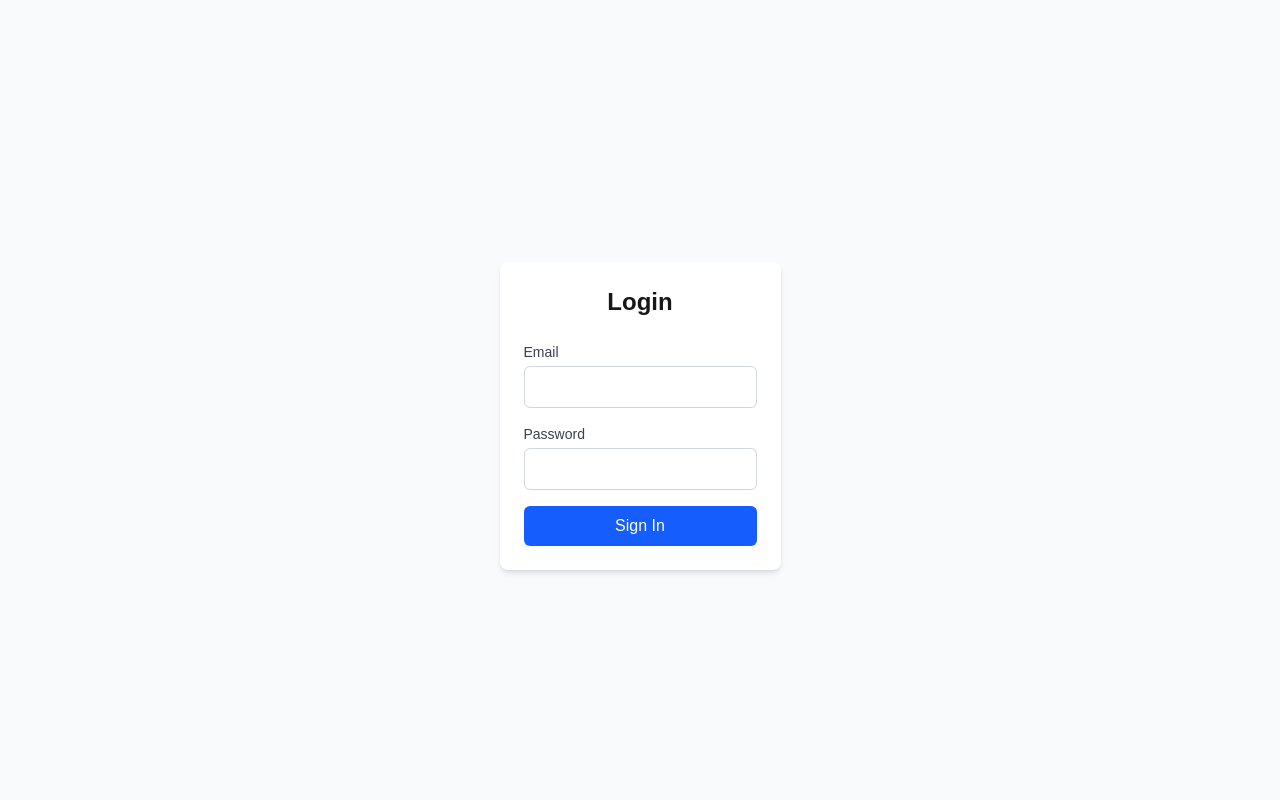
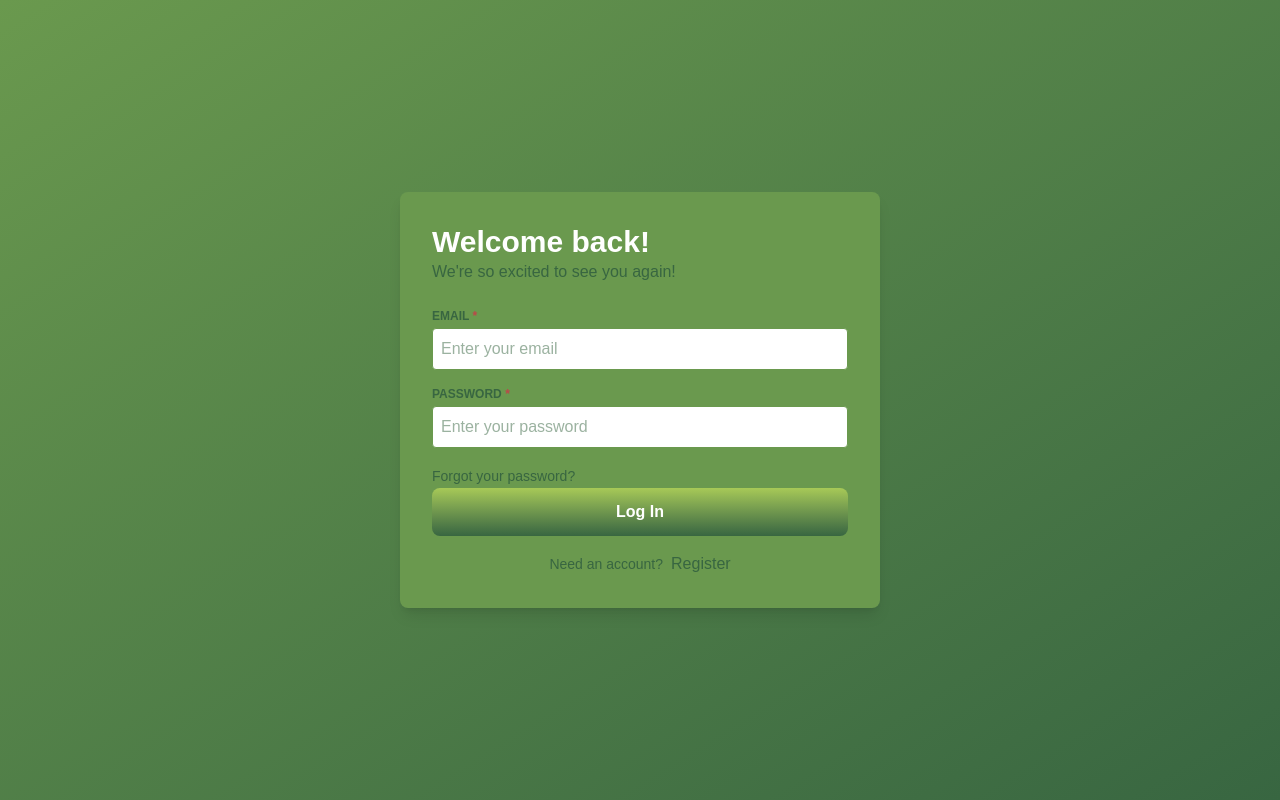
Before and after one commit to KhoaHuuDeang/MDHH, a Next.js app in the folder frontend/: page /auth/signin in a window 1280 px wide. Built offline with nearby package versions, Linux system fonts and the light colour scheme.

Commit message:
update frontend login UI

```diff
--- a/frontend/src/app/auth/signin/page.tsx
+++ b/frontend/src/app/auth/signin/page.tsx
@@ -2,7 +2,7 @@ import LoginForm from '@/components/forms/LoginForm'
 
 export default function SignInPage() {
   return (
-    <div className="min-h-screen bg-gray-50 flex items-center justify-center">
+    <div className="min-h-screen w-full bg-gradient-to-br from-[#6A994E] to-[#386641] flex items-center justify-center p-4">
       <LoginForm />
     </div>
   )
--- a/frontend/src/app/dashboard/page.tsx
+++ b/frontend/src/app/dashboard/page.tsx
@@ -27,7 +27,7 @@ export default function DashboardPage() {
       <div className="max-w-4xl mx-auto">
         <div className="bg-white rounded-lg shadow-md p-6">
           <div className="flex justify-between items-center mb-6">
-            <h1 className="text-3xl font-bold">Dashboard</h1>
+            <h1 className="text-3xl font-bold text-black">Profile</h1>
             <button
               onClick={() => signOut({ callbackUrl: '/auth/signin' })}
               className="bg-red-600 text-white px-4 py-2 rounded hover:bg-red-700"
@@ -39,8 +39,8 @@ export default function DashboardPage() {
           <div className="grid grid-cols-1 md:grid-cols-2 gap-6">
             {/* User Info Card */}
             <div className="bg-blue-50 p-4 rounded-lg">
-              <h3 className="text-lg font-semibold mb-3">User Information</h3>
-              <div className="space-y-2">
+              <h3 className="text-lg font-semibold mb-3 text-black">User Information</h3>
+              <div className="space-y-2 text-black">
                 <p><strong>ID:</strong> {session.user.id}</p>
                 <p><strong>Name:</strong> {session.user.name}</p>
                 <p><strong>Email:</strong> {session.user.email}</p>
@@ -59,8 +59,8 @@ export default function DashboardPage() {
 
             {/* Session Info Card */}
             <div className="bg-green-50 p-4 rounded-lg">
-              <h3 className="text-lg font-semibold mb-3">Session Details</h3>
-              <div className="space-y-2">
+              <h3 className="text-lg font-semibold mb-3 text-black">Session Details</h3>
+              <div className="space-y-2 text-black">
                 <p><strong>Access Token:</strong>
                   <span className="text-xs bg-gray-100 p-1 rounded ml-2">
                     {session.accessToken ? '✅ Present' : '❌ Missing'}
--- a/frontend/src/app/page.tsx
+++ b/frontend/src/app/page.tsx
@@ -4,7 +4,7 @@ import { useSession } from 'next-auth/react'
 import Link from 'next/link'
 
 export default function Home() {
-  const { data: session, status } = useSession()
+  const {data : session, status}= useSession()
 
   return (
     <div className="min-h-screen bg-gradient-to-br from-blue-50 to-indigo-100 flex items-center justify-center">
--- a/frontend/src/components/forms/LoginForm.tsx
+++ b/frontend/src/components/forms/LoginForm.tsx
@@ -1,84 +1,120 @@
-'use client'
-
-import { useState } from 'react'
-import { signIn, getSession } from 'next-auth/react'
-import { useRouter } from 'next/navigation'
+"use client"
+import Link from "next/link"
+import { useLoadingStore } from "@/store/loadingStore";
+import { useErrorStore } from "@/store/errorState";
+import React, { useState, } from "react";
+import { signIn } from "next-auth/react";
+import { useRouter } from "next/navigation";
 
 export default function LoginForm() {
-  const [email, setEmail] = useState('')
-  const [password, setPassword] = useState('')
-  const [loading, setLoading] = useState(false)
-  const [error, setError] = useState('')
-  const router = useRouter()
+  const [email, setEmail] = useState("");
+  const [password, setPassword] = useState("");
+  const { isLoading, setLoading, clearLoading } = useLoadingStore();
+  const { error, setError, clearError } = useErrorStore();
+  const router = useRouter();
 
   const handleSubmit = async (e: React.FormEvent) => {
-    e.preventDefault()
-    setLoading(true)
-    setError('')
-
+    e.preventDefault();
+    setLoading(true);
+    setError("");
     try {
-      const result = await signIn('credentials', {
+      const result = await signIn("credentials", {
         email,
         password,
         redirect: false,
-      })
+      });
 
       if (result?.error) {
-        setError('Invalid credentials')
+        setError(result.error);
       } else {
-        // Login success - redirect to dashboard
-        router.push('/dashboard')
+        clearError();
+        clearLoading();
+        router.push("/dashboard");
       }
-    } catch (err) {
-      setError('Login failed')
+    } catch (error) {
+      setError("An unexpected error occurred. Please try again later.");
     } finally {
-      setLoading(false)
+      setLoading(false);
     }
   }
-
   return (
-    <div className="max-w-md mx-auto mt-8 p-6 bg-white rounded-lg shadow-md">
-      <h2 className="text-2xl font-bold mb-6 text-center">Login</h2>
-
-      <form onSubmit={handleSubmit} className="space-y-4">
-        <div>
-          <label className="block text-sm font-medium text-gray-700">
-            Email
+    <form onSubmit={handleSubmit} className="bg-[#6A994E] p-8 rounded-lg shadow-lg w-120">
+      <div className="mb-6">
+        <h1 className="text-3xl font-semibold text-[#FFFFFF]">Welcome back!</h1>
+        <p className="text-[#386641]">We're so excited to see you again!</p>
+      </div>
+      <div className="mb-4">
+        <label className="block text-[#386641] font-bold uppercase mb-1 text-xs"
+          htmlFor="email">
+          Email  <span className="text-[#BC4749] ">*</span>
         </label>
         <input
-            type="email"
+          type="text"
           value={email}
           onChange={(e) => setEmail(e.target.value)}
-            className="mt-1 block w-full px-3 py-2 border border-gray-300 rounded-md focus:outline-none focus:ring-2 focus:ring-blue-500"
-            required
+          placeholder="Enter your email"
+          disabled={isLoading}
+          className="w-full p-2 bg-white text-[#386641] border border-[#6A994E] rounded focus:border-[#A7C957] focus:outline-none"
         />
       </div>
-
-        <div>
-          <label className="block text-sm font-medium text-gray-700">
-            Password
+      <div className="mb-4">
+        <label
+          className="block text-[#386641] font-bold uppercase mb-1 text-xs"
+          htmlFor="password" >
+          Password <span className="text-[#BC4749]">*</span>
         </label>
         <input
+          placeholder="Enter your password"
           type="password"
+          id="password"
           value={password}
           onChange={(e) => setPassword(e.target.value)}
-            className="mt-1 block w-full px-3 py-2 border border-gray-300 rounded-md focus:outline-none focus:ring-2 focus:ring-blue-500"
-            required
+          disabled={isLoading}
+          className="w-full p-2 bg-white text-[#386641] border border-[#6A994E] rounded focus:border-[#A7C957] focus:outline-none"
         />
       </div>
-
-        {error && (
-          <div className="text-red-600 text-sm">{error}</div>
-        )}
-
+      <Link href={"/auth/forgot-password"} className="text-[#386641] mb-4 hover:underline text-sm ">
+        Forgot your password?
+      </Link>
       <button
         type="submit"
-          disabled={loading}
-          className="w-full bg-blue-600 text-white py-2 px-4 rounded-md hover:bg-blue-700 disabled:opacity-50"
+        disabled={isLoading}
+        className={`w-full bg-gradient-to-t from-[#386641] to-[#A7C957] text-white py-3 rounded-lg font-semibold transition-all duration-300 ease-in-out hover:from-[#6A994E] hover:to-[#A7C957] hover:scale-105 hover:shadow-lg hover:text-[#386641] transform active:scale-95
+          ${isLoading ? 'bg-gray-400 cursor-not-allowed' : ' '}`}
       >
-          {loading ? 'Signing in...' : 'Sign In'}
+        {isLoading ? (
+          <span className="flex items-center justify-center">
+            <svg
+              className="animate-spin h-5 w-5 mr-2 text-white"
+              xmlns="http://www.w3.org/2000/svg"
+              fill="none"
+              viewBox="0 0 24 24"
+            >
+              <circle
+                className="opacity-25"
+                cx="12"
+                cy="12"
+                r="10"
+                stroke="currentColor"
+                strokeWidth="4"
+              ></circle>
+              <path
+                className="opacity-75"
+                fill="currentColor"
+                d="M4 12a8 8 0 018-8v8h8a8 8 0 01-8 8 8 8 0 01-8-8z"
+              ></path>
+            </svg>
+            Loading...
+          </span>
+        ) : ("Log In")}
       </button>
+      <div className="mt-4 text-center">
+        <span className="text-[#386641] text-sm">Need an account?</span>
+        <Link href="/auth/register" className="text-[#386641] ml-2 hover:underline">
+          Register
+        </Link>
+      </div>
     </form>
-    </div>
+
   )
 }
--- /dev/null
+++ b/frontend/src/store/errorState.ts
@@ -0,0 +1,11 @@
+import { create } from 'zustand';
+interface ErrorState {
+    error: string | null;
+    setError: (error: string | null) => void;
+    clearError: () => void;
+}
+    export const useErrorStore = create<ErrorState>((set) => ({
+        error: null,
+        setError: (error: string | null) => set({ error }),
+        clearError: () => set({ error: null })
+    }))
--- /dev/null
+++ b/frontend/src/store/loadingStore.ts
@@ -0,0 +1,13 @@
+import {create} from 'zustand';
+
+interface LoadingState {
+    isLoading: boolean;
+    setLoading: (loading: boolean) => void;
+    clearLoading: () => void;
+}
+
+export const useLoadingStore = create<LoadingState>((set)=> ({
+  isLoading : false,
+  setLoading: (loading: boolean) => set({ isLoading: loading }),
+  clearLoading: () => set({ isLoading: false })
+}));
```
Also changed, not shown: frontend/src/app/auth/register/page.tsx (added), frontend/src/components/forms/RegisterForm.ts (added), frontend/src/lib/auth.ts (line endings or trailing spaces), 32 other files (tests, documents, lock files or other folders). Lines whose indentation alone changed are shown as unchanged.
